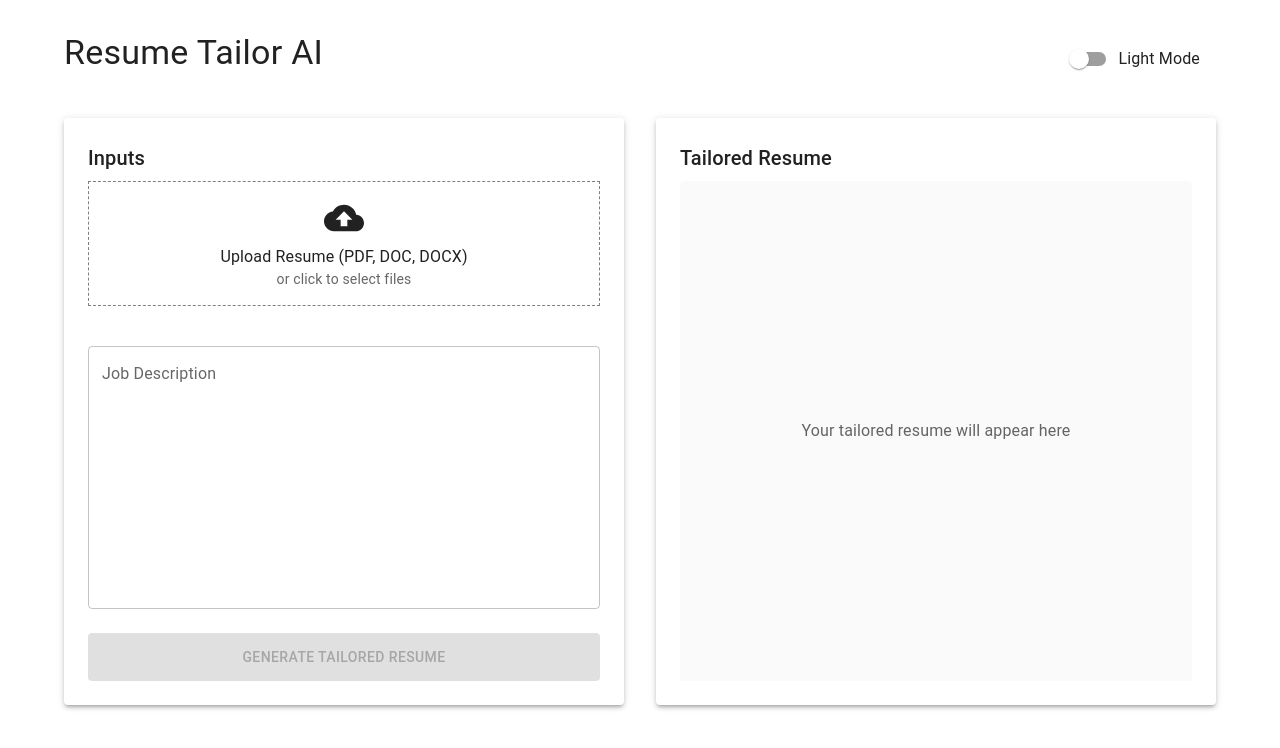
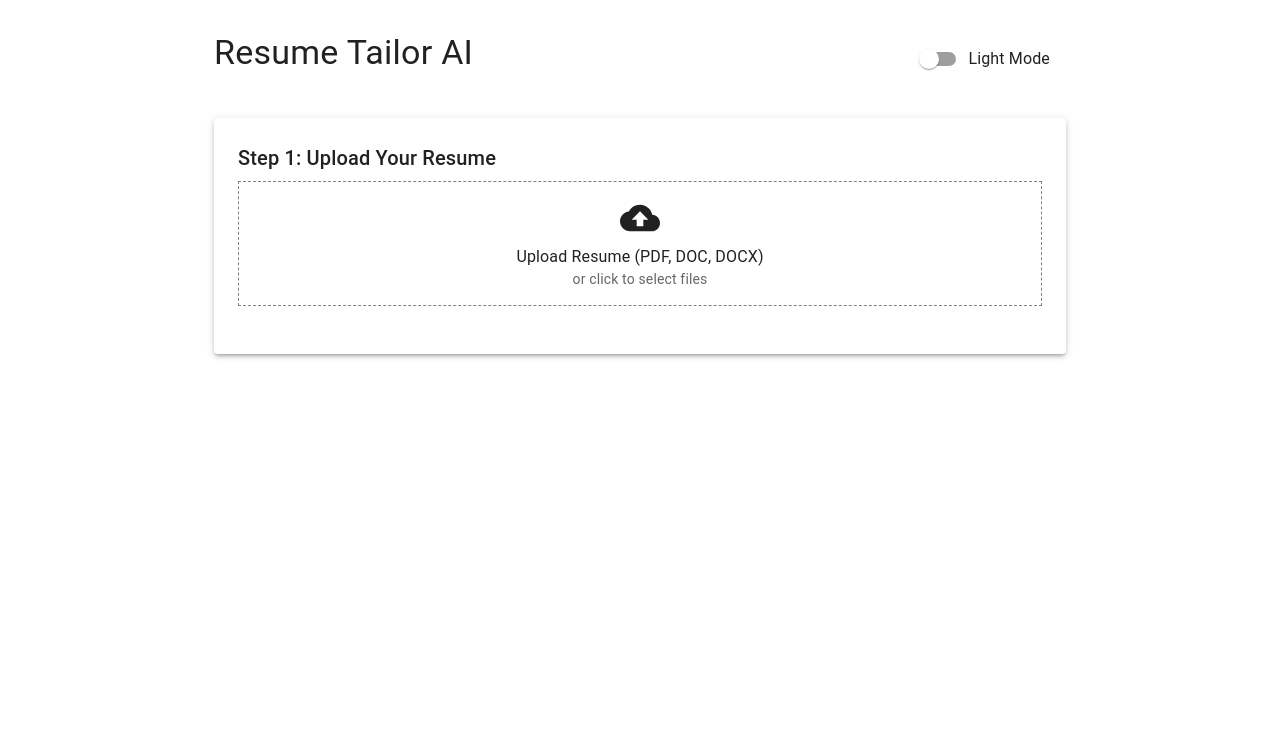
Before and after one commit to suhailsalim/resume-tailor, a React (Create React App) app in the folder frontend/: page / in a window 1280 px wide. Shown: the top 748 px of the page. Built offline with nearby package versions, Linux system fonts and the light colour scheme.

Commit message:
updated component

```diff
--- a/frontend/src/App.tsx
+++ b/frontend/src/App.tsx
@@ -7,7 +7,6 @@ import {
   CircularProgress,
   Container,
   FormControlLabel,
-  Grid,
   Paper,
   Snackbar,
   Switch,
@@ -27,7 +26,7 @@ const App = () => {
   const [resumeFileName, setResumeFileName] = useState("");
   const [isLoading, setIsLoading] = useState(false);
   const [generatedResume, setGeneratedResume] = useState("");
-  const [editedResume, setEditedResume] = useState(""); // For editable resume
+  const [editedResume, setEditedResume] = useState("");
   const [feedback, setFeedback] = useState("");
   const [darkMode, setDarkMode] = useState(
     localStorage.getItem("darkMode") === "true" || false
@@ -38,6 +37,7 @@ const App = () => {
     message: "",
     severity: "info",
   });
+  const [step, setStep] = useState(1); // 1: Upload, 2: JD, 3: Edit/Preview
 
   // Initialize editedResume with generatedResume when it changes
   useEffect(() => {
@@ -69,6 +69,9 @@ const App = () => {
     if (file) {
       setResume(file);
       setResumeFileName(file.name);
+      if (step === 1) {
+        setStep(2); // Auto move to next step after file upload
+      }
     }
   };
 
@@ -111,6 +114,7 @@ const App = () => {
       });
       setGeneratedResume(response.data.resume);
       setShowFeedbackSection(true);
+      setStep(3); // Move to edit/preview step after generation
       setNotification({
         open: true,
         message: "Resume generated successfully!",
@@ -149,10 +153,10 @@ const App = () => {
     setIsLoading(true);
     try {
       const response = await axios.post("/api/refine-resume", {
-        originalResume: editedResume, // Use editedResume as original for feedback
+        originalResume: editedResume,
         feedback,
       });
-      setGeneratedResume(response.data.resume); // Update generated resume with refined output
+      setGeneratedResume(response.data.resume);
       setFeedback("");
       setNotification({
         open: true,
@@ -184,7 +188,7 @@ const App = () => {
       const response = await axios.post(
         "/api/download-resume",
         {
-          markdown: editedResume, // Download edited resume content
+          markdown: editedResume,
           format,
         },
         {
@@ -252,46 +256,19 @@ const App = () => {
       if (file) {
         setResume(file);
         setResumeFileName(file.name);
+        setStep(2); // Auto move to next step after drag and drop
       }
     },
   });
 
+  const renderStepContent = () => {
+    switch (step) {
+      case 1: // Step 1: Upload Resume
         return (
-    <ThemeProvider theme={theme}>
-      <CssBaseline />
-      <Container maxWidth="lg">
-        <Box sx={{ my: 4 }}>
-          <Box
-            display="flex"
-            justifyContent="space-between"
-            alignItems="center"
-            mb={4}
-          >
-            <Typography variant="h4" component="h1" gutterBottom>
-              Resume Tailor AI
+          <Paper elevation={3} sx={{ p: 3, my: 2 }}>
+            <Typography variant="h6" gutterBottom>
+              Step 1: Upload Your Resume
             </Typography>
-            <FormControlLabel
-              control={<Switch checked={darkMode} onChange={toggleDarkMode} />}
-              label={darkMode ? "Dark Mode" : "Light Mode"}
-            />
-          </Box>
-
-          <Grid container spacing={4}>
-            <Grid item xs={12} md={6}>
-              {/* Input Section */}
-              <Paper
-                elevation={3}
-                sx={{
-                  p: 3,
-                  height: "100%",
-                  display: "flex",
-                  flexDirection: "column",
-                }}
-              >
-                <Typography variant="h6" gutterBottom>
-                  Inputs
-                </Typography>
-
             <Box
               mb={3}
               {...getRootProps()}
@@ -320,7 +297,14 @@ const App = () => {
                 Selected: {resumeFileName}
               </Typography>
             )}
-
+          </Paper>
+        );
+      case 2: // Step 2: Job Description
+        return (
+          <Paper elevation={3} sx={{ p: 3, my: 2 }}>
+            <Typography variant="h6" gutterBottom>
+              Step 2: Enter Job Description
+            </Typography>
             <TextField
               label="Job Description"
               multiline
@@ -332,14 +316,13 @@ const App = () => {
               variant="outlined"
               sx={{ mb: 3, mt: 2 }}
             />
-
             <Button
               variant="contained"
               color="primary"
               onClick={submitResume}
               disabled={isLoading || !resume || !jobDescription.trim()}
               fullWidth
-                  sx={{ p: 1.5, mt: "auto" }} // mt: 'auto' to push button to bottom
+              sx={{ p: 1.5 }}
             >
               {isLoading ? (
                 <CircularProgress size={24} />
@@ -348,36 +331,20 @@ const App = () => {
               )}
             </Button>
           </Paper>
-            </Grid>
-
-            <Grid item xs={12} md={6}>
-              {/* Output Section */}
-              <Paper
-                elevation={3}
-                sx={{
-                  p: 3,
-                  height: "100%",
-                  display: "flex",
-                  flexDirection: "column",
-                }}
-              >
+        );
+      case 3: // Step 3: Edit and Preview
+        return (
+          <Paper elevation={3} sx={{ p: 3, my: 2, display: 'flex', flexDirection: 'column' }}>
             <Typography variant="h6" gutterBottom>
-                  Tailored Resume
+              Step 3: Edit and Download
             </Typography>
-
             {generatedResume ? (
-                  <Box
-                    sx={{
-                      flexGrow: 1,
-                      display: "flex",
-                      flexDirection: "column",
-                    }}
-                  >
+              <Box sx={{ flexGrow: 1, display: 'flex', flexDirection: 'column' }}>
                 <TextField
                   label="Edit Resume (Markdown)"
                   multiline
                   fullWidth
-                      rows={15} // Adjust rows as needed
+                  rows={10} // Adjust rows as needed
                   value={editedResume}
                   onChange={handleEditedResumeChange}
                   variant="outlined"
@@ -388,21 +355,19 @@ const App = () => {
                   sx={{
                     p: 2,
                     mb: 3,
-                        maxHeight: "400px", // Adjust max height as needed
+                    maxHeight: "300px", // Adjust max height as needed
                     overflow: "auto",
                     bgcolor: darkMode
                       ? "rgba(255, 255, 255, 0.05)"
                       : "rgba(0, 0, 0, 0.02)",
-                        wordWrap: "break-word", // Added wordWrap for long lines
-                        overflowWrap: "break-word", // Added overflowWrap for long lines
+                    wordWrap: "break-word",
+                    overflowWrap: "break-word",
                   }}
                 >
                   <MarkdownPreview>{editedResume}</MarkdownPreview>
                 </Paper>
 
                 <Box display="flex" gap={1} mb={3} mt="auto">
-                      {" "}
-                      {/* mt="auto" to push buttons to bottom */}
                   <Button
                     variant="outlined"
                     startIcon={<FileDownloadIcon />}
@@ -428,40 +393,14 @@ const App = () => {
                     Markdown
                   </Button>
                 </Box>
-                  </Box>
-                ) : (
-                  <Box
-                    display="flex"
-                    justifyContent="center"
-                    alignItems="center"
-                    height="200px"
-                    sx={{
-                      bgcolor: darkMode
-                        ? "rgba(255, 255, 255, 0.05)"
-                        : "rgba(0, 0, 0, 0.02)",
-                      borderRadius: 1,
-                      flexGrow: 1, // Ensure placeholder box takes up available space
-                    }}
-                  >
-                    <Typography color="textSecondary">
-                      {isLoading ? (
-                        <CircularProgress size={40} />
-                      ) : (
-                        "Your tailored resume will appear here"
-                      )}
-                    </Typography>
-                  </Box>
-                )}
-
                  {showFeedbackSection && (
-                  <Box mt={3}>
+                  <Box mt={2}>
                     <Typography variant="subtitle1" gutterBottom>
-                      Refine Resume (Optional): Provide feedback for
-                      improvements:
+                      Refine Resume (Optional): Provide feedback for improvements:
                     </Typography>
                     <TextField
                       multiline
-                      rows={4}
+                      rows={3}
                       fullWidth
                       value={feedback}
                       onChange={handleFeedbackChange}
@@ -483,9 +422,60 @@ const App = () => {
                     </Button>
                   </Box>
                 )}
+              </Box>
+
+            ) : (
+              <Box
+                display="flex"
+                justifyContent="center"
+                alignItems="center"
+                height="200px"
+                sx={{
+                  bgcolor: darkMode
+                    ? "rgba(255, 255, 255, 0.05)"
+                    : "rgba(0, 0, 0, 0.02)",
+                  borderRadius: 1,
+                  flexGrow: 1,
+                }}
+              >
+                <Typography color="textSecondary">
+                  {isLoading ? (
+                    <CircularProgress size={40} />
+                  ) : (
+                    "Your tailored resume will appear here"
+                  )}
+                </Typography>
+              </Box>
+            )}
           </Paper>
-            </Grid>
-          </Grid>
+        );
+      default:
+        return null;
+    }
+  };
+
+  return (
+    <ThemeProvider theme={theme}>
+      <CssBaseline />
+      <Container maxWidth="md"> {/* Reduced maxWidth for better step layout */}
+        <Box sx={{ my: 4 }}>
+          <Box
+            display="flex"
+            justifyContent="space-between"
+            alignItems="center"
+            mb={4}
+          >
+            <Typography variant="h4" component="h1" gutterBottom>
+              Resume Tailor AI
+            </Typography>
+            <FormControlLabel
+              control={<Switch checked={darkMode} onChange={toggleDarkMode} />}
+              label={darkMode ? "Dark Mode" : "Light Mode"}
+            />
+          </Box>
+
+          {renderStepContent()}
+
         </Box>
       </Container>
 
```
Lines whose indentation alone changed are shown as unchanged.
